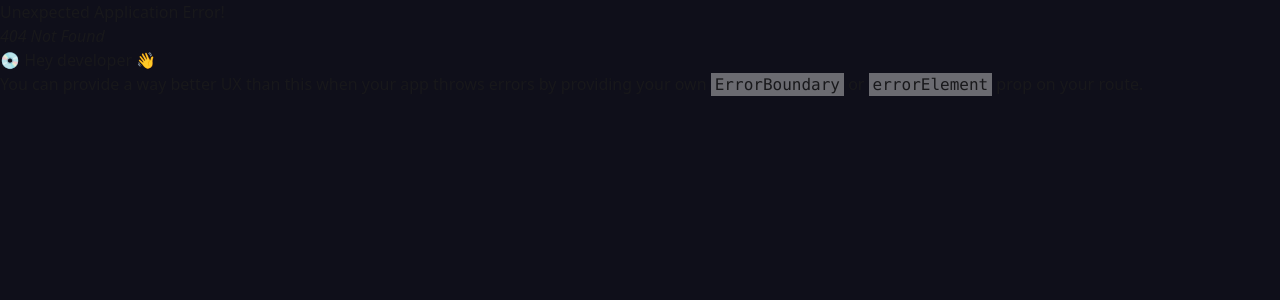
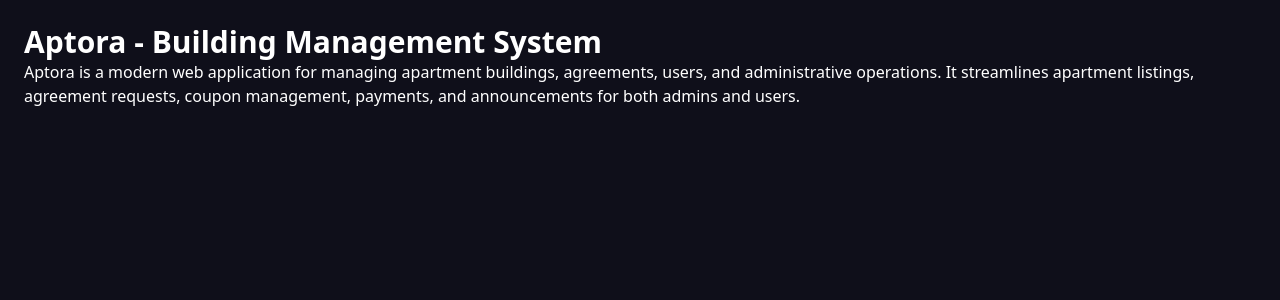
Before and after one commit to fuadhasan05/my-portfolio, a React (Vite) app: page /project-details/1 in a window 1280 px wide. Before the commit this address had no page. Shown: the top 300 px of the page. Built offline with nearby package versions, Linux system fonts and the light colour scheme.

Commit message:
create layouts and loading

```diff
--- a/public/projects.json
+++ b/public/projects.json
@@ -0,0 +1,74 @@
+[
+  {
+    "id": 1,
+    "title": "Aptora - Building Management System",
+    "description": "Aptora is a modern web application for managing apartment buildings, agreements, users, and administrative operations. It streamlines apartment listings, agreement requests, coupon management, payments, and announcements for both admins and users.",
+    "briefDescription": "A robust platform designed to automate and centralize apartment management tasks, from tenant requests to administrative operations.",
+    "challenges": [
+      "Integrating secure online payment systems",
+      "Ensuring real-time data sync between admin and tenant dashboards",
+      "Handling multi-role authentication and permissions"
+    ],
+    "futurePlans": [
+      "Add mobile app for both tenants and admins",
+      "Implement AI-based maintenance request predictions",
+      "Integrate IoT devices for real-time utility monitoring"
+    ],
+    "image": "https://i.ibb.co.com/29XKyxj/aptora.png",
+    "tech": ["React", "Node.js", "Express", "MongoDB"],
+    "bullets": [
+      "Streamlined apartment listings and agreement request workflows",
+      "Integrated coupon management, payment processing, and announcements"
+    ],
+    "github": "https://github.com/fuadhasan05/aptora",
+    "live": "https://aptora-25.web.app/"
+  },
+  {
+    "id": 2,
+    "title": "ShareBite",
+    "description": "ShareBite is a community-driven food sharing platform built with React, Vite, Express, and MongoDB. It enables users to share surplus food, request meals, and help reduce food waste.",
+    "briefDescription": "A food-sharing network to reduce waste by connecting people who have surplus food with those in need.",
+    "challenges": [
+      "Implementing real-time notifications for food availability",
+      "Creating a scalable image upload and hosting solution",
+      "Building location-based search for nearby food offers"
+    ],
+    "futurePlans": [
+      "Add AI-driven food expiry prediction",
+      "Launch mobile application with offline mode",
+      "Integrate blockchain for transparent food donation tracking"
+    ],
+    "image": "https://i.ibb.co.com/99spJ4Zw/sharebite.png",
+    "tech": ["React", "Vite", "Express", "MongoDB"],
+    "bullets": [
+      "Enabled users to share and request food through a community marketplace",
+      "Designed for reducing food waste and connecting local communities"
+    ],
+    "github": "https://github.com/fuadhasan05/share-bite",
+    "live": "https://sharebite25.web.app/"
+  },
+  {
+    "id": 3,
+    "title": "GardenGlee: A Community Gardening Platform",
+    "description": "A comprehensive platform for gardening enthusiasts to share tips, connect with local gardeners, ask plant care questions, and participate in gardening events. GardenGlee fosters a vibrant community around shared interests such as composting, hydroponics, balcony gardening, and more.",
+    "briefDescription": "A social and educational hub for gardeners to share knowledge, ask questions, and organize local events.",
+    "challenges": [
+      "Designing an intuitive UI for plant-related Q&A",
+      "Building an event management system within the platform",
+      "Ensuring scalability for high traffic during seasonal gardening peaks"
+    ],
+    "futurePlans": [
+      "Add AI-based plant disease detection via image upload",
+      "Create a plant marketplace for seeds and tools",
+      "Integrate AR features for virtual garden planning"
+    ],
+    "image": "https://i.ibb.co.com/Nh7MN5R/gardenglee.png",
+    "tech": ["React", "Node.js", "Express", "MongoDB"],
+    "bullets": [
+      "Created a social hub for gardeners to share advice and resources",
+      "Facilitated local events and Q&A for gardening best practices"
+    ],
+    "github": "https://github.com/fuadhasan05/gardenglee",
+    "live": "https://gardenglee25.web.app/"
+  }
+]
--- a/src/App.jsx
+++ b/src/App.jsx
@@ -1,10 +1,9 @@
+import { Outlet } from "react-router";
 import "./App.css";
-import Home from "./components/Home";
 
 function App() {
   return (
     <>
-      <Home/>
     </>
   );
 }
--- /dev/null
+++ b/src/Layouts/Layouts.jsx
@@ -0,0 +1,19 @@
+import React from "react";
+import Navbar from "../components/Navbar";
+import { Outlet, useNavigation } from "react-router";
+import Footer from "../components/Footer";
+import Loading from "../components/Loading";
+
+const Layouts = () => {
+  const navigation = useNavigation();
+  const isLoading = navigation.state === "loading";
+
+  return (
+    <div>
+      {isLoading && <Loading />}
+      <Outlet></Outlet>
+    </div>
+  );
+};
+
+export default Layouts;
--- a/src/components/FeaturedProjects.jsx
+++ b/src/components/FeaturedProjects.jsx
@@ -1,77 +1,43 @@
+import { useEffect, useState } from "react";
 import { FaArrowRight } from "react-icons/fa";
 import { FiExternalLink, FiGithub } from "react-icons/fi";
+import { Link } from "react-router";
 
 export default function FeaturedProjects() {
-  const projects = [
-    {
-      title: "Aptora - Building Management System",
-      description:
-        "Aptora is a modern web application for managing apartment buildings, agreements, users, and administrative operations. It streamlines apartment listings, agreement requests, coupon management, payments, and announcements for both admins and users.",
-      image: "https://i.ibb.co.com/29XKyxj/aptora.png",
-      tech: ["React", "Node.js", "Express", "MongoDB"],
-      bullets: [
-        "Streamlined apartment listings and agreement request workflows",
-        "Integrated coupon management, payment processing, and announcements",
-      ],
-      github: "https://github.com/fuadhasan05/aptora",
-      live: "https://aptora-25.web.app/",
-    },
-    {
-      title: "ShareBite",
-      description:
-        "ShareBite is a community-driven food sharing platform built with React, Vite, Express, and MongoDB. It enables users to share surplus food, request meals, and help reduce food waste.",
-      image: "https://i.ibb.co.com/99spJ4Zw/sharebite.png",
-      tech: ["React", "Vite", "Express", "MongoDB"],
-      bullets: [
-        "Enabled users to share and request food through a community marketplace",
-        "Designed for reducing food waste and connecting local communities",
-      ],
-      github: "https://github.com/fuadhasan05/share-bite",
-      live: "https://sharebite25.web.app/",
-    },
-    {
-      title: "GardenGlee: A Community Gardening Platform",
-      description:
-        "A comprehensive platform for gardening enthusiasts to share tips, connect with local gardeners, ask plant care questions, and participate in gardening events. GardenGlee fosters a vibrant community around shared interests such as composting, hydroponics, balcony gardening, and more.",
-      image: "https://i.ibb.co.com/Nh7MN5R/gardenglee.png",
-      tech: ["React", "Node.js", "Express", "MongoDB"],
-      bullets: [
-        "Created a social hub for gardeners to share advice and resources",
-        "Facilitated local events and Q&A for gardening best practices",
-      ],
-      github: "https://github.com/fuadhasan05/gardenglee",
-      live: "https://gardenglee25.web.app/",
-    },
-  ];
+  const [projects, setProjects] = useState([]);
+
+  useEffect(() => {
+    fetch("/projects.json")
+      .then((res) => res.json())
+      .then((data) => setProjects(data))
+      .catch((err) => console.error("Error loading projects:", err));
+  }, []);
 
   return (
     <div id="projects" className="text-white py-16">
-      {/* Heading */}
       <div className="text-center mb-12">
         <h2 className="text-4xl font-bold mb-4">Featured Projects</h2>
-        <p className="text-gray-400 text-lg">Check out some of my recent work</p>
+        <p className="text-gray-400 text-lg">
+          Check out some of my recent work
+        </p>
       </div>
 
-      {/* Project Cards */}
       <div className="grid md:grid-cols-3 gap-8 container mx-auto">
-        {projects.map((project, idx) => (
+        {projects.map((project) => (
           <div
-            key={idx}
+            key={project.id}
             className="bg-gray-900 rounded-lg overflow-hidden shadow-lg flex flex-col"
           >
-            {/* Image */}
             <img
               src={project.image}
               alt={project.title}
               className="w-full h-48 object-cover"
             />
 
-            {/* Content */}
             <div className="p-6 flex flex-col flex-1">
               <h3 className="text-xl font-semibold mb-2">{project.title}</h3>
-              <p className="text-gray-400 mb-4">{project.description}</p>
+              <p className="text-gray-400 mb-4">{project.briefDescription}</p>
 
-              {/* Tech Stack */}
               <div className="flex flex-wrap gap-2 mb-4">
                 {project.tech.map((t, i) => (
                   <span
@@ -83,23 +49,19 @@ export default function FeaturedProjects() {
                 ))}
               </div>
 
-              {/* Bullets */}
               <ul className="text-sm text-gray-300 mb-6 list-disc list-inside">
                 {project.bullets.map((b, i) => (
                   <li key={i}>{b}</li>
                 ))}
               </ul>
 
-              {/* Footer */}
               <div className="mt-auto flex items-center justify-between">
-                <a
-                  href={project.live}
-                  target="_blank"
-                  rel="noopener noreferrer"
+                <Link
+                  to={`/project-details/${project.id}`}
                   className="bg-white text-black px-4 py-2 rounded-lg flex items-center gap-2 hover:bg-gray-200 transition"
                 >
                   View Details <FaArrowRight />
-                </a>
+                </Link>
                 <div className="flex gap-3 text-gray-400">
                   <a
                     href={project.github}
--- /dev/null
+++ b/src/components/Loading.jsx
@@ -0,0 +1,11 @@
+import React from "react";
+
+const Loading = () => {
+  return (
+    <div className="fixed inset-0 flex items-center justify-center bg-white bg-opacity-75 z-50">
+      <div className="animate-spin rounded-full h-16 w-16 border-t-4 border-blue-500"></div>
+    </div>
+  );
+};
+
+export default Loading;
--- a/src/main.jsx
+++ b/src/main.jsx
@@ -2,28 +2,28 @@ import { StrictMode } from "react";
 import { createRoot } from "react-dom/client";
 import "./index.css";
 import App from "./App.jsx";
-
 import {
   createBrowserRouter,
   RouterProvider,
 } from "react-router";
 import Home from "./components/Home.jsx";
 import ProjectDetails from "./pages/ProjectDetails.jsx";
-
-
+import Layouts from "./Layouts/Layouts.jsx";
 
 const router = createBrowserRouter([
   {
     path: "/",
-    element: <App />,
+    element: <Layouts/>,
     children: [
       {
         index: true,
         element: <Home />,
       },
       {
-        path: "project-details",
-        element: ProjectDetails,
+        path: "project-details/:id",
+        element: <ProjectDetails />,
+        hydrateFallbackElement: <p>Loading....</p>,
+        loader: () => fetch("/projects.json"),
       },
     ],
   },
--- a/src/pages/ProjectDetails.jsx
+++ b/src/pages/ProjectDetails.jsx
@@ -1,11 +1,16 @@
-import React from 'react';
+import { useLoaderData, useParams } from "react-router";
 
-const ProjectDetails = () => {
-    return (
-        <div>
-            thsi is project details page
-        </div>
-    );
-};
+export default function ProjectDetails() {
+  const { id } = useParams();
+  const projects = useLoaderData();
+  const project = projects.find(p => p.id === parseInt(id));
 
-export default ProjectDetails;
+  if (!project) return <p>Project not found</p>;
+
+  return (
+    <div className="text-white p-6">
+      <h1 className="text-3xl font-bold">{project.title}</h1>
+      <p>{project.description}</p>
+    </div>
+  );
+}
```
